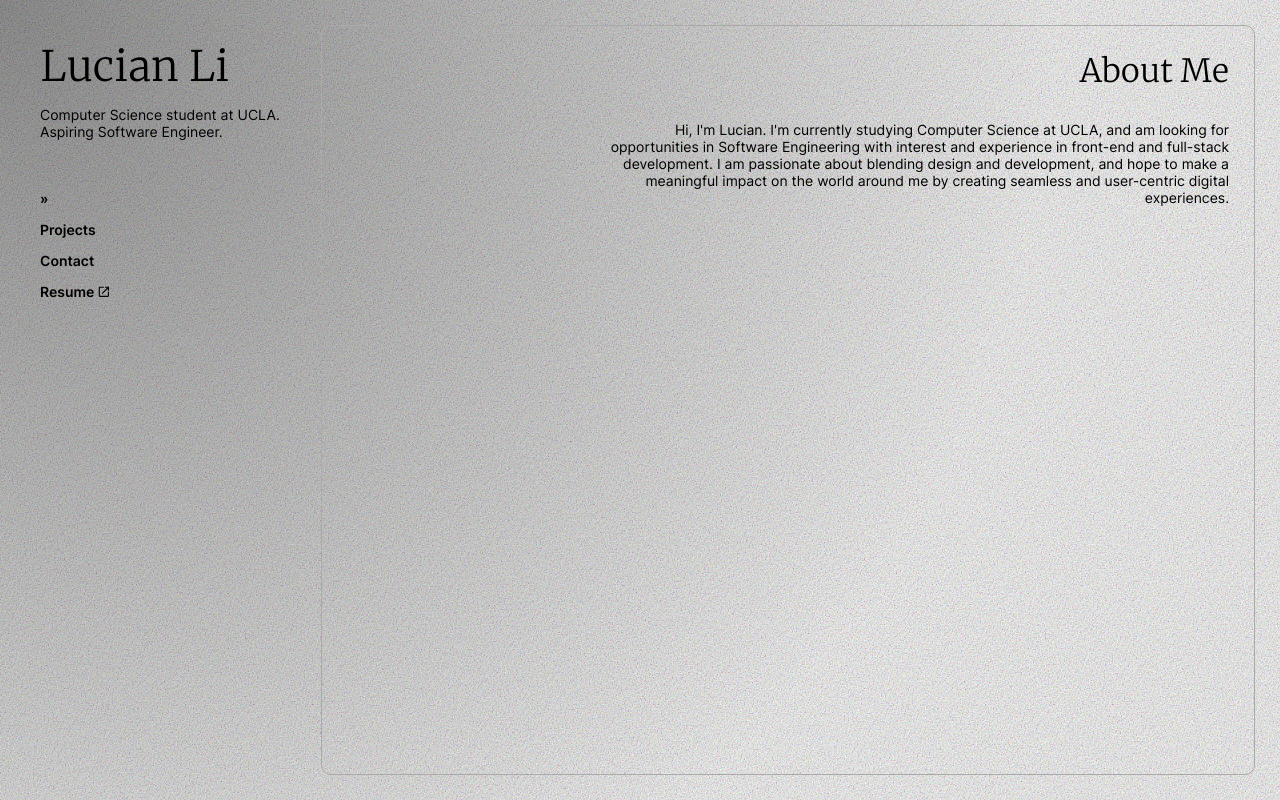
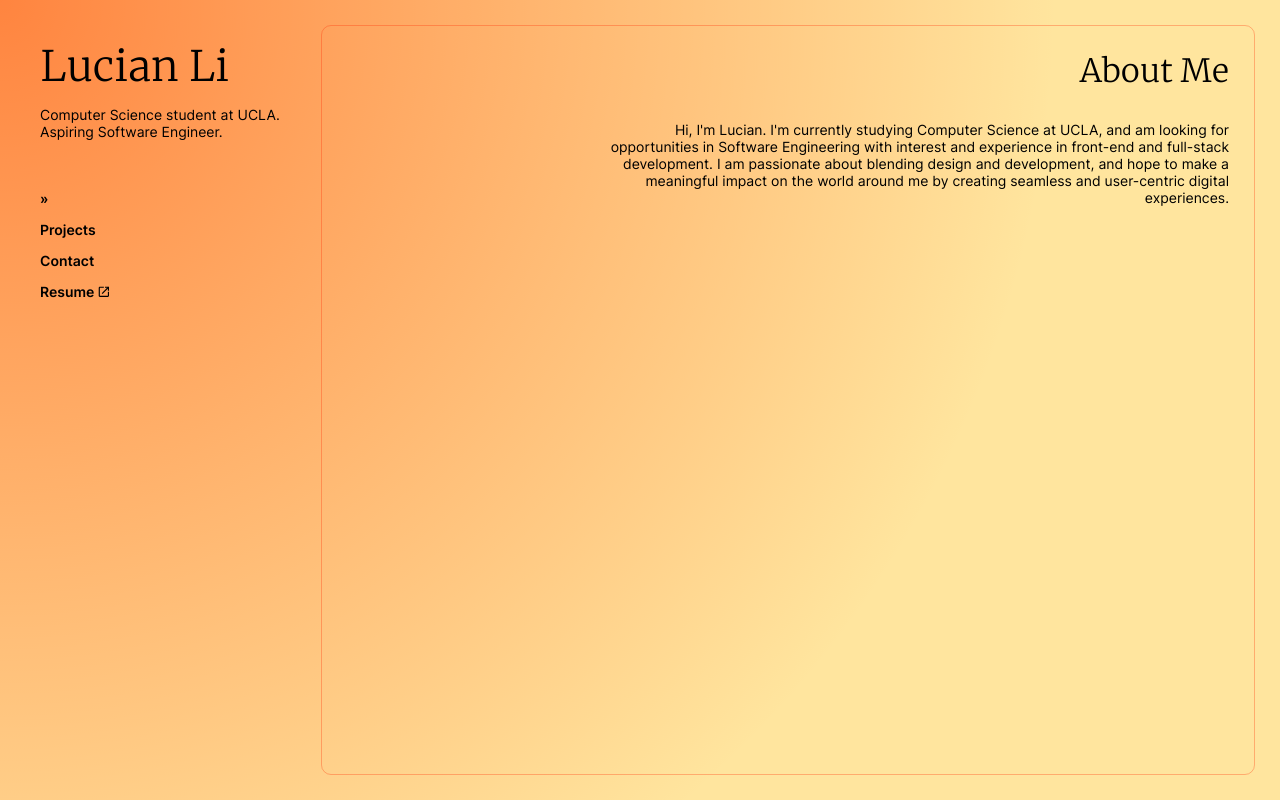
Before and after one commit to lucianli/personal-website, a React (Create React App) app: page / in a window 1280 px wide. Built offline with nearby package versions, Linux system fonts and the light colour scheme.

Commit message:
changed background color and removed background noise filter

```diff
--- a/src/App.js
+++ b/src/App.js
@@ -26,7 +26,7 @@ const App = () => {
     const gradientX = (mousePos.x / window.innerWidth) * 100;
     const gradientY = (mousePos.y / window.innerHeight) * 100;
 
-    return `radial-gradient(circle at ${gradientX}% ${gradientY}%, rgba(0, 0, 0, 0.4), transparent 70%), url(${noiseSvg})`;
+    return `radial-gradient(circle at ${gradientX}% ${gradientY}%, rgba(255, 68, 0, 0.6), transparent 70%)`;
   };
 
   const [curPage, setCurPage] = useState('about');
--- a/src/styles/App.css
+++ b/src/styles/App.css
@@ -64,7 +64,7 @@
   flex: 1;
   margin: 25px;
   padding: 25px;
-  border: 1px solid #aaaaaa;
+  border: 1px solid rgba(255, 42, 0, 0.3);
   border-radius: 10px;
   cursor: default;
   overflow-y: scroll;
@@ -82,8 +82,8 @@
 }
 
 .link:hover {
-  color: #cccccc;
-  fill: #cccccc;
+  color: #ff2a00;
+  fill: #ff2a00;
 }
 
 .title {
--- a/src/styles/index.css
+++ b/src/styles/index.css
@@ -1,5 +1,5 @@
 body {
-  background-color: white;
+  background-color: #ffe59e;
   margin: 0;
   overflow-x: hidden;
   font-family: -apple-system, BlinkMacSystemFont, 'Segoe UI', 'Roboto', 'Oxygen',
```
